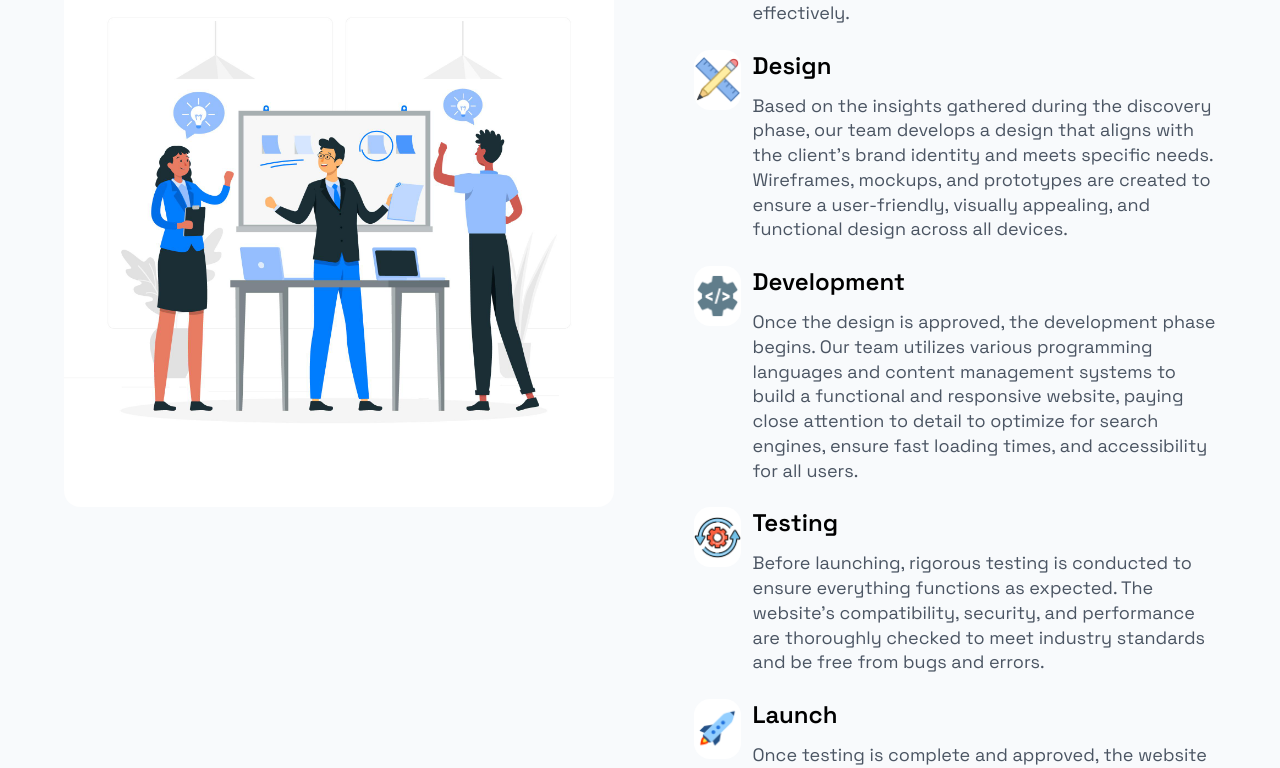
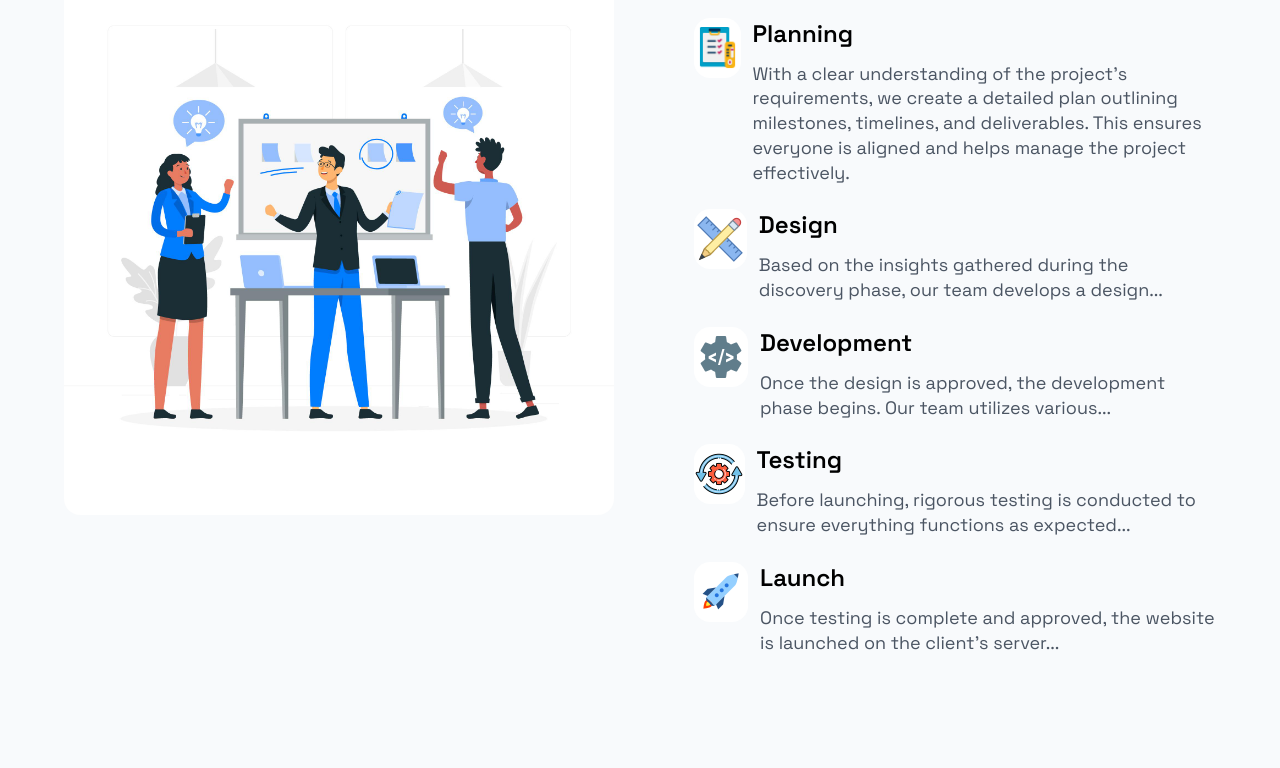
Before and after one commit to rorisangputu/lerumoweb, a React (Vite) app: page /about in a window 1280 px wide. Shown: the part 2712-3480 px from the top of the page. Built offline with nearby package versions, Linux system fonts and the light colour scheme.

Commit message:
adding motion

```diff
--- a/src/Components/About/Process.jsx
+++ b/src/Components/About/Process.jsx
@@ -6,28 +6,96 @@ import Design from '../../assets/design.png';
 import Development from '../../assets/development.png';
 import Testing from '../../assets/testing.png';
 import Launch from '../../assets/launch.png';
+import { motion } from 'framer-motion';
 
+
+
+const SlideLeft = (delay) => {
+    return {
+        initial: {
+            opacity: 0,
+            x: -50
+        },
+        animate: {
+            opacity: 1,
+            x: 0,
+            transition: {
+                type: "spring",
+                stiffness: 100,
+                duration: 0.5,
+                delay: delay,
+                ease: "easeInOut"
+            }
+        },
+    };
+};
+const SlideRight = (delay) => {
+    return {
+        initial: {
+            opacity: 0,
+            x: 50
+        },
+        animate: {
+            opacity: 1,
+            x: 0,
+            transition: {
+                type: "spring",
+                stiffness: 100,
+                duration: 0.5,
+                delay: delay,
+                ease: "easeInOut"
+            }
+        },
+    };
+};
 const Process = () => {
     return (
         <div className="bg-slate-50 py-10">
             <div className="w-[90%] mx-auto">
                 <div className="flex flex-col lg:flex-row gap-20">
                     {/* Left */}
-                    <div className="lg:w-1/2 flex flex-col gap-5">
-                        <h1 className='text-5xl lg:text-7xl font-semibold'>Process</h1>
-                        <p className='text-xl text-gray-600 max-w-2xl'>
+                    <div
+                        className="lg:w-1/2 flex flex-col gap-5">
+                        <motion.h1
+                            variants={SlideLeft(0.2)}
+                            initial="initial"
+                            whileInView={"animate"}
+                            viewport={{ once: true }}
+                            className='text-5xl lg:text-7xl font-semibold'>Process
+                        </motion.h1>
+                        <motion.p
+                            variants={SlideLeft(0.2)}
+                            initial="initial"
+                            whileInView={"animate"}
+                            viewport={{ once: true }}
+                            className='text-xl text-gray-600 max-w-2xl mb-2'>
                             Our team follows a comprehensive and structured working process to ensure that every project is delivered on time, within budget, and meets the specific needs of our clients. Here is an overview of our working process.
-                        </p>
-                        <a href="">
+                        </motion.p>
+                        <motion.a
+                            variants={SlideLeft(0.6)}
+                            initial="initial"
+                            whileInView={"animate"}
+                            viewport={{ once: true }}
+                            href="">
                             <Button title={"Our Recent Work"} styles="border border-blue rounded-lg text-blue py-4 px-3" link='services' />
-                        </a>
-                        <div className='lg:h-[850px] lg:w-[550px] 2xl:w-[750px] mt-5 rounded-lg'>
+                        </motion.a>
+                        <motion.div
+                            variants={SlideLeft(1)}
+                            initial="initial"
+                            whileInView={"animate"}
+                            viewport={{ once: true }}
+                            className='lg:h-[850px] lg:w-[550px] 2xl:w-[750px] mt-5 rounded-lg'>
                             <img src={process} alt="" className='object-cover rounded-2xl' />
-                        </div>
+                        </motion.div>
                     </div>
                     <div className='lg:w-1/2 flex flex-col gap-6 items-center justify-center'>
                         {/* Discovery */}
-                        <div className='flex items-start'>
+                        <motion.div
+                            variants={SlideRight(0.2)}
+                            initial="initial"
+                            whileInView={"animate"}
+                            viewport={{ once: true }}
+                            className='flex items-start'>
                             <div className='h-10 w-20 md:h-[60px] md:w-[90px] flex items-center justify-center md:bg-white rounded-2xl'>
                                 <img src={discovery} alt="" />
                             </div>
@@ -37,9 +105,14 @@ const Process = () => {
                                     During the discovery phase, our team takes the time to understand clients and their businesses. We gather information about their goals, target audience, and competitors. This comprehensive understanding of the project&apos;s scope and objectives is crucial for success.
                                 </p>
                             </div>
-                        </div>
+                        </motion.div>
                         {/* Planning */}
-                        <div className='flex items-start gap-3'>
+                        <motion.div
+                            variants={SlideRight(0.4)}
+                            initial="initial"
+                            whileInView={"animate"}
+                            viewport={{ once: true }}
+                            className='flex items-start gap-3'>
                             <div className='h-10 w-20 md:h-[60px] md:w-[90px] flex items-center justify-center md:bg-white rounded-2xl'>
                                 <img src={Planning} alt="" />
                             </div>
@@ -49,55 +122,82 @@ const Process = () => {
                                     With a clear understanding of the project’s requirements, we create a detailed plan outlining milestones, timelines, and deliverables. This ensures everyone is aligned and helps manage the project effectively.
                                 </p>
                             </div>
-                        </div>
+                        </motion.div>
                         {/* Design */}
-                        <div className='flex items-start gap-3'>
+                        <motion.div
+                            variants={SlideRight(0.6)}
+                            initial="initial"
+                            whileInView={"animate"}
+                            viewport={{ once: true }}
+                            className='flex items-start gap-3'
+                        >
                             <div className='h-10 w-20 md:h-[60px] md:w-[90px] flex items-center justify-center md:bg-white rounded-2xl'>
                                 <img src={Design} alt="" />
                             </div>
                             <div className='flex flex-col gap-3'>
                                 <h1 className='text-2xl font-semibold'>Design</h1>
                                 <p className='text-lg leading-snug max-w-4xl text-gray-600'>
-                                    Based on the insights gathered during the discovery phase, our team develops a design that aligns with the client’s brand identity and meets specific needs. Wireframes, mockups, and prototypes are created to ensure a user-friendly, visually appealing, and functional design across all devices.
+                                    Based on the insights gathered during the discovery phase, our team develops a design...
                                 </p>
                             </div>
-                        </div>
+                        </motion.div>
+
                         {/* Development */}
-                        <div className='flex items-start gap-3'>
+                        <motion.div
+                            variants={SlideRight(0.8)}
+                            initial="initial"
+                            whileInView={"animate"}
+                            viewport={{ once: true }}
+                            className='flex items-start gap-3'
+                        >
                             <div className='h-10 w-20 md:h-[60px] md:w-[90px] flex items-center justify-center md:bg-white rounded-2xl'>
                                 <img src={Development} alt="" />
                             </div>
                             <div className='flex flex-col gap-3'>
                                 <h1 className='text-2xl font-semibold'>Development</h1>
                                 <p className='text-lg leading-snug max-w-4xl text-gray-600'>
-                                    Once the design is approved, the development phase begins. Our team utilizes various programming languages and content management systems to build a functional and responsive website, paying close attention to detail to optimize for search engines, ensure fast loading times, and accessibility for all users.
+                                    Once the design is approved, the development phase begins. Our team utilizes various...
                                 </p>
                             </div>
-                        </div>
+                        </motion.div>
+
                         {/* Testing */}
-                        <div className='flex items-start gap-3'>
+                        <motion.div
+                            variants={SlideRight(1.0)}
+                            initial="initial"
+                            whileInView={"animate"}
+                            viewport={{ once: true }}
+                            className='flex items-start gap-3'
+                        >
                             <div className='h-10 w-20 md:h-[60px] md:w-[90px] flex items-center justify-center md:bg-white rounded-2xl'>
                                 <img src={Testing} alt="" />
                             </div>
                             <div className='flex flex-col gap-3'>
                                 <h1 className='text-2xl font-semibold'>Testing</h1>
                                 <p className='text-lg leading-snug max-w-4xl text-gray-600'>
-                                    Before launching, rigorous testing is conducted to ensure everything functions as expected. The website&apos;s compatibility, security, and performance are thoroughly checked to meet industry standards and be free from bugs and errors.
+                                    Before launching, rigorous testing is conducted to ensure everything functions as expected...
                                 </p>
                             </div>
-                        </div>
+                        </motion.div>
+
                         {/* Launch */}
-                        <div className='flex items-start gap-3'>
+                        <motion.div
+                            variants={SlideRight(1.2)}
+                            initial="initial"
+                            whileInView={"animate"}
+                            viewport={{ once: true }}
+                            className='flex items-start gap-3'
+                        >
                             <div className='h-10 w-20 md:h-[60px] md:w-[90px] flex items-center justify-center md:bg-white rounded-2xl'>
                                 <img src={Launch} alt="" />
                             </div>
                             <div className='flex flex-col gap-3'>
                                 <h1 className='text-2xl font-semibold'>Launch</h1>
                                 <p className='text-lg leading-snug max-w-4xl text-gray-600'>
-                                    Once testing is complete and approved, the website is launched on the client&apos;s server. Our team ensures that everything runs smoothly and that the website is accessible to all users.
+                                    Once testing is complete and approved, the website is launched on the client&apos;s server...
                                 </p>
                             </div>
-                        </div>
+                        </motion.div>
                     </div>
                 </div>
             </div>
--- a/src/Components/Home/Portfolio.jsx
+++ b/src/Components/Home/Portfolio.jsx
@@ -19,21 +19,21 @@ const portfolioItems = [
         name: 'CoinVue',
         description: 'CoinVue is a web application designed to provide real-time cryptocurrency market data.',
         liveLink: 'https://coinvue.vercel.app/',
-        duration: 1.2
+        duration: 1
     },
     {
         image: SoundTour,
         name: 'Sound Tour',
         description: 'We developed the website for Sound Tour, allowing users to choose a streaming platform.',
         liveLink: 'https://www.soundtour.co.za',
-        duration: 1.6
+        duration: 1.2
     },
     {
         image: BlueWorld,
         name: 'Blue World',
         description: 'This website was developed for a small business in Johannesburg. Blue World is sells alternative smoking devices such as vapes and pod systems.',
         liveLink: 'https://www.soundtour.co.za',
-        duration: 2
+        duration: 1.4
     },
 ];
 
```
Also changed, not shown: src/Components/About/AboutUs.jsx (+18 -5 lines), src/Components/About/WhyChooseUs.jsx (+38 -10 lines), src/Components/Services/Portfolio.jsx (+8 -0 lines).
